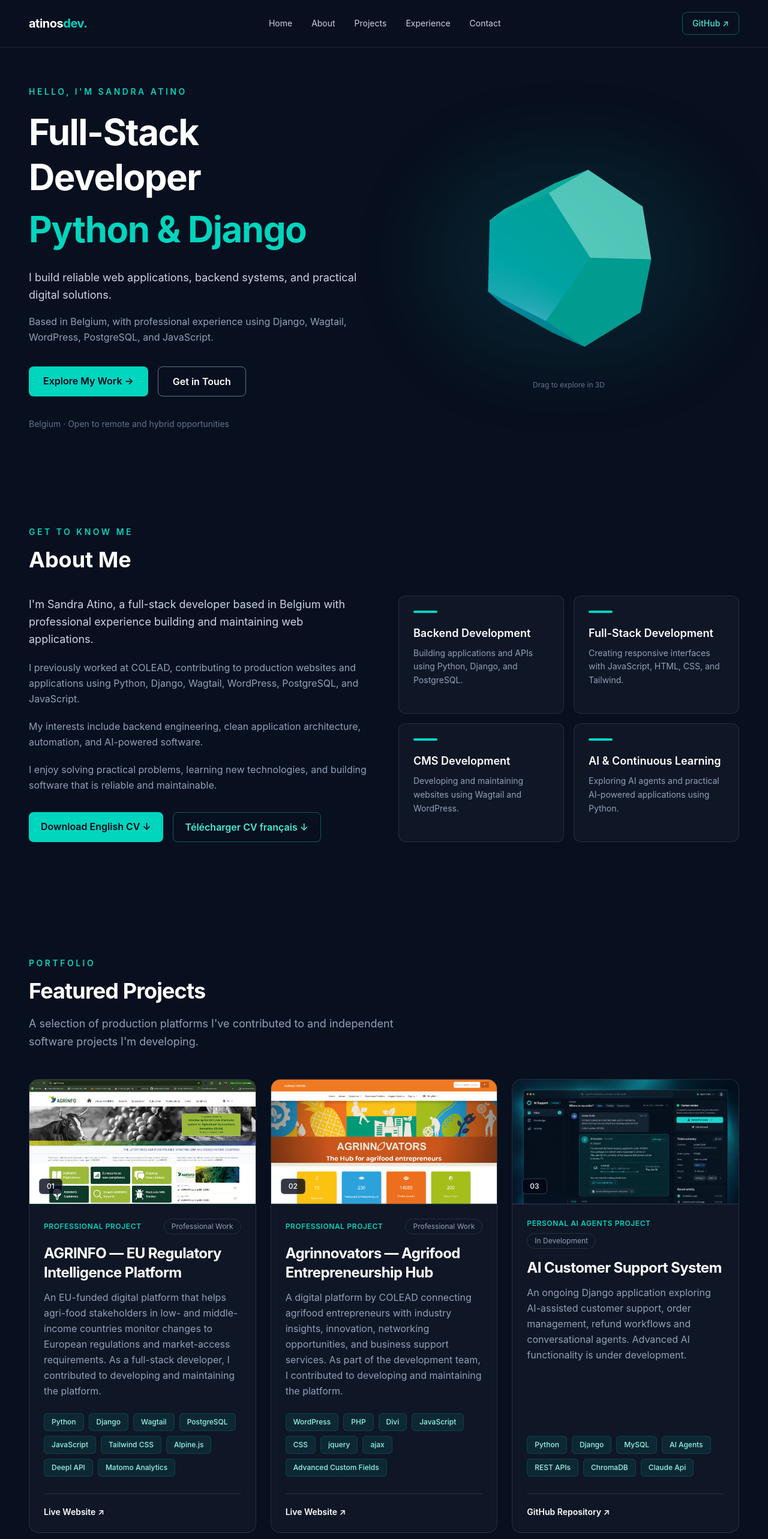
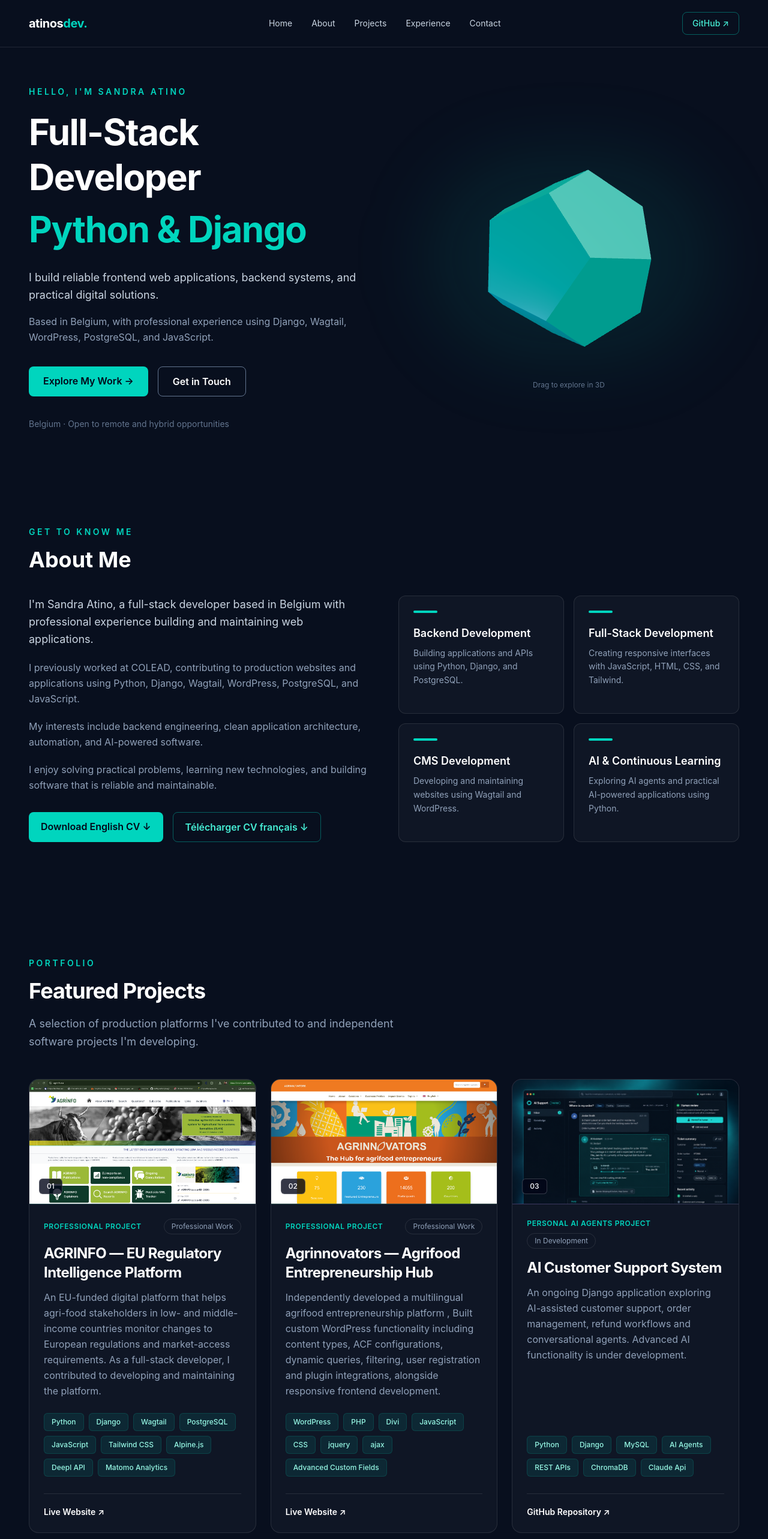
Before and after one commit to Atinos31/atinosdev-portfolio, a React (Vite) app: page / in a window 1280 px wide. Shown: the top 2566 px of the page at 60% size. Built offline with nearby package versions, Linux system fonts and the light colour scheme.

Commit message:
Add real project screenshots to portfolio

```diff
--- a/src/sections/Hero.jsx
+++ b/src/sections/Hero.jsx
@@ -21,7 +21,7 @@ export default function Hero() {
                 </h1>
 
                 <p className="mt-7 max-w-xl text-lg leading-relaxed text-slate-300">
-                    I build reliable web applications, backend systems,
+                    I build reliable frontend web applications, backend systems,
                     and practical digital solutions.
                 </p>
 
--- a/src/sections/projects.jsx
+++ b/src/sections/projects.jsx
@@ -36,7 +36,7 @@ const projects = [
         number: '02',
         category: 'Professional Project',
         title: 'Agrinnovators — Agrifood Entrepreneurship Hub',
-        description:'A digital platform by COLEAD connecting agrifood entrepreneurs with industry insights, innovation, networking opportunities, and business support services. As part of the development team, I contributed to developing and maintaining the platform.',
+        description:'Independently developed a multilingual agrifood entrepreneurship platform , Built custom WordPress functionality including content types, ACF configurations, dynamic queries, filtering, user registration and plugin integrations, alongside responsive frontend development.',
         technologies: [
             'WordPress',
             'PHP',
```
